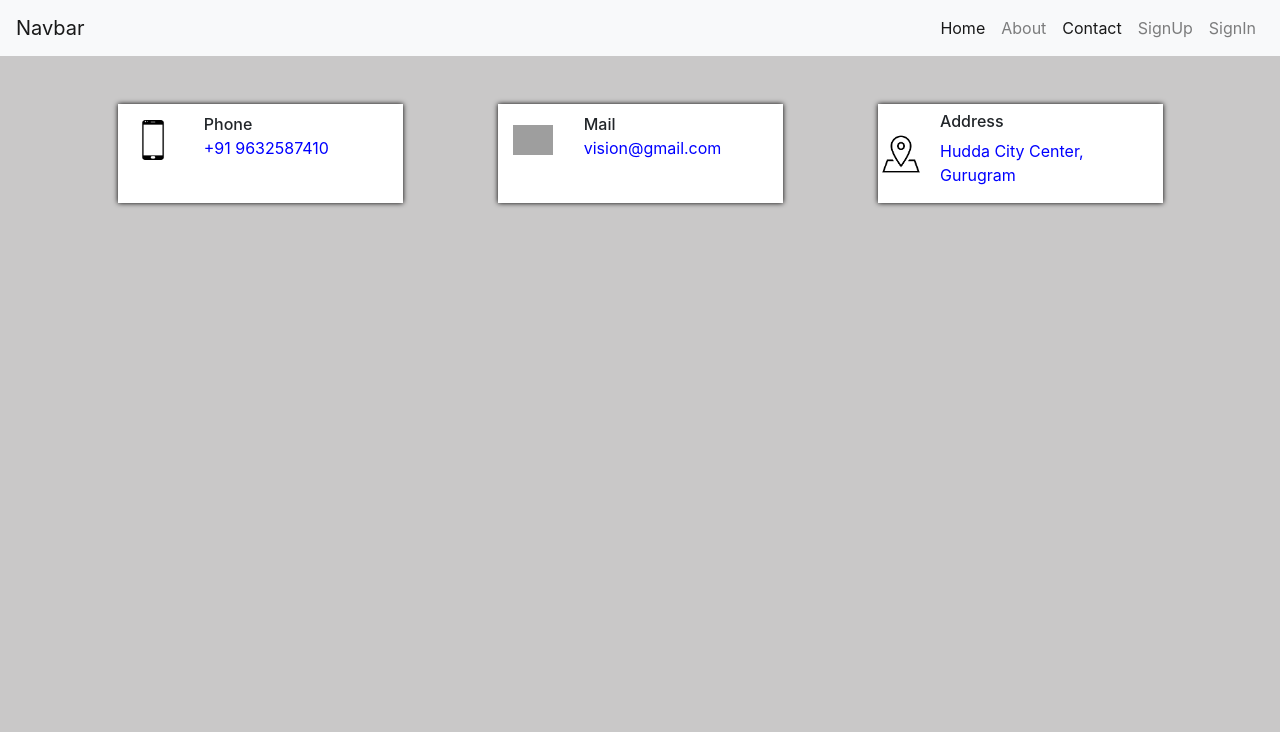
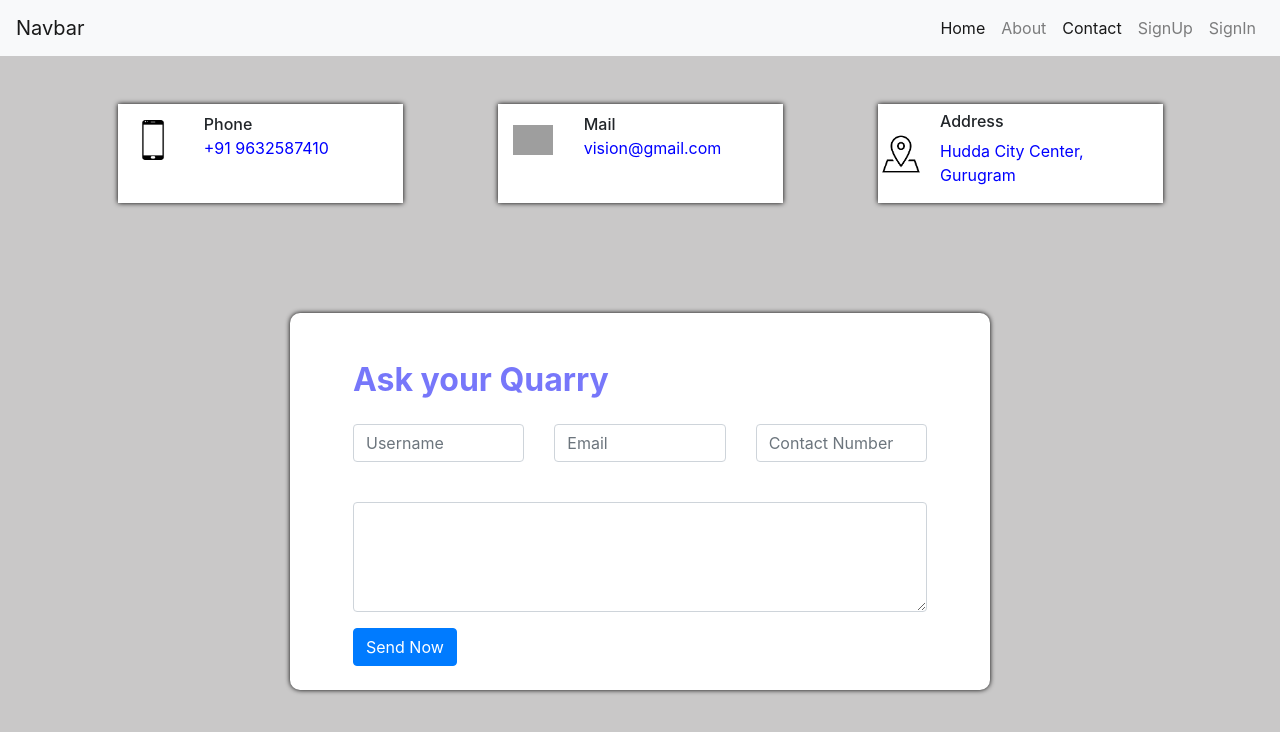
Before and after one commit to airKing05/mern-user-auth, a React (Create React App) app in the folder mern-july1/client-code/: page /contact in a window 1280 px wide. Shown: the top 732 px of the page. Built offline with nearby package versions, Linux system fonts and the light colour scheme; grey boxes are pictures that could not be loaded.

Commit message:
contact ready

```diff
--- a/mern-july1/client-code/src/components/Contact.js
+++ b/mern-july1/client-code/src/components/Contact.js
@@ -5,6 +5,7 @@ import addressImg from '../images/address.png';
 
 export default function Contact() {
     return (
+        <div>
             <div className="container mt-5 ">
                 <div className="row d-flex justify-content-around">
                     <div className="col col-lg-3 col-12 py-2 sm-cont">
@@ -13,7 +14,7 @@ export default function Contact() {
                                 <img className="sm-img-icon" src={phoneImg} alt="phone-img" />
                             </div>
                             <div className="col-9 sm-col">
-                            <span  className="h7 d-block">Phone</span>
+                                <span className="h7 d-block">Phone</span>
                                 <label style={{ color: 'blue' }}>+91 9632587410</label>
                             </div>
                         </div>
@@ -24,7 +25,7 @@ export default function Contact() {
                                 <img className="sm-img-icon" src={mailImg} alt="mail-img" />
                             </div>
                             <div className="col-9 sm-col">
-                            <span  className="h7 d-block">Mail</span>
+                                <span className="h7 d-block">Mail</span>
                                 <label style={{ color: 'blue' }}>vision@gmail.com</label>
                             </div>
                         </div>
@@ -35,8 +36,47 @@ export default function Contact() {
                                 <img className="sm-img-icon" src={addressImg} alt="address-img" />
                             </div>
                             <div className="col-xl-10 col-9 sm-col">
-                            <h6  className="h7 d-block">Address</h6>
+                                <h6 className="h7 d-block">Address</h6>
                                 <label style={{ color: 'blue' }}>Hudda City Center, Gurugram</label>
+                            </div>
+                        </div>
+                    </div>
+                </div>
+            </div>
+
+
+            <div className="container cont pb-4" style={{ maxWidth: '700px', marginTop: '100px', marginBottom: '100px' }}>
+                <div className="row px-5 pt-5  pb-3">
+                    <div className="col">
+                        <h2 className="h2 d-flex justify-content-center justify-content-md-start">Ask your Quarry</h2>
+                    </div>
+                </div>
+                <div className="row px-5 pb-4">
+                    <div className="col col-md-4 col-12">
+                        <div class="input-group mb-3">
+                            <input type="text" class="form-control" placeholder="Username" aria-label="Username" aria-describedby="basic-addon1" />
+                        </div>
+                    </div>
+                    <div className="col col-md-4 col-12">
+                        <div class="input-group mb-3">
+                            <input type="email" class="form-control " id="exampleInputEmail1" aria-describedby="emailHelp" placeholder="Email" />
+                        </div>
+                    </div>
+                    <div className="col col-md-4 col-12">
+                        <div class="input-group mb-3">
+                            <input type="number" class="form-control " id="exampleInputEmail1" aria-describedby="emailHelp" placeholder="Contact Number" />
+                        </div>
+                    </div>
+                </div>
+                <div className="row px-5">
+                    <div className="col">
+                        <textarea class="form-control " rows="4" aria-label="With textarea" />
+                    </div>
+                </div>
+                <div className="row px-5 mt-3">
+                    <div className="col">
+                        <div className="input-group">
+                            <button type="submit" class="btn btn-primary">Send Now</button>
                         </div>
                     </div>
                 </div>
--- a/mern-july1/client-code/src/components/SignUp.js
+++ b/mern-july1/client-code/src/components/SignUp.js
@@ -19,7 +19,7 @@ export default function SignUp() {
                             <input type="email" class="form-control border border-4 border-top-0 border-left-0 border-right-0 rounded-0  border-dark" id="exampleInputEmail1" aria-describedby="emailHelp"  placeholder="Enter Email"/>
                         </div>
                         <div class="mb-3">
-                            <input type="text" class="form-control border border-4 border-top-0 border-left-0 border-right-0 rounded-0  border-dark" id="exampleInputEmail1" aria-describedby="emailHelp" placeholder="Enter Contact Number"/>
+                            <input type="number" class="form-control border border-4 border-top-0 border-left-0 border-right-0 rounded-0  border-dark" id="exampleInputEmail1" aria-describedby="emailHelp" placeholder="Enter Contact Number"/>
                         </div>
                         <div class="mb-3">
                             <input type="text" class="form-control border border-4 border-top-0 border-left-0 border-right-0 rounded-0  border-dark" id="exampleInputEmail1" aria-describedby="emailHelp" placeholder="Your Profession"/>
```
Lines whose indentation alone changed are shown as unchanged.
